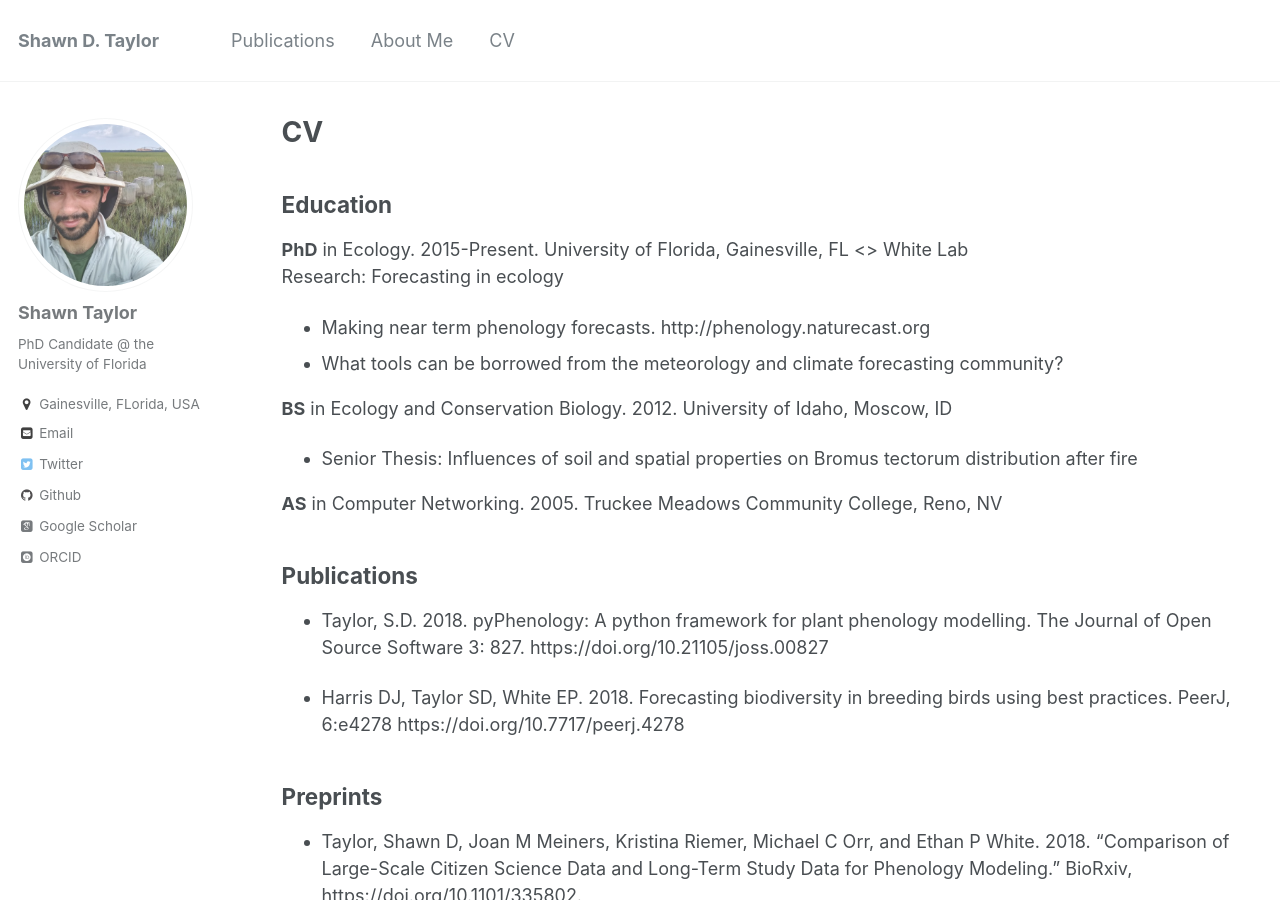
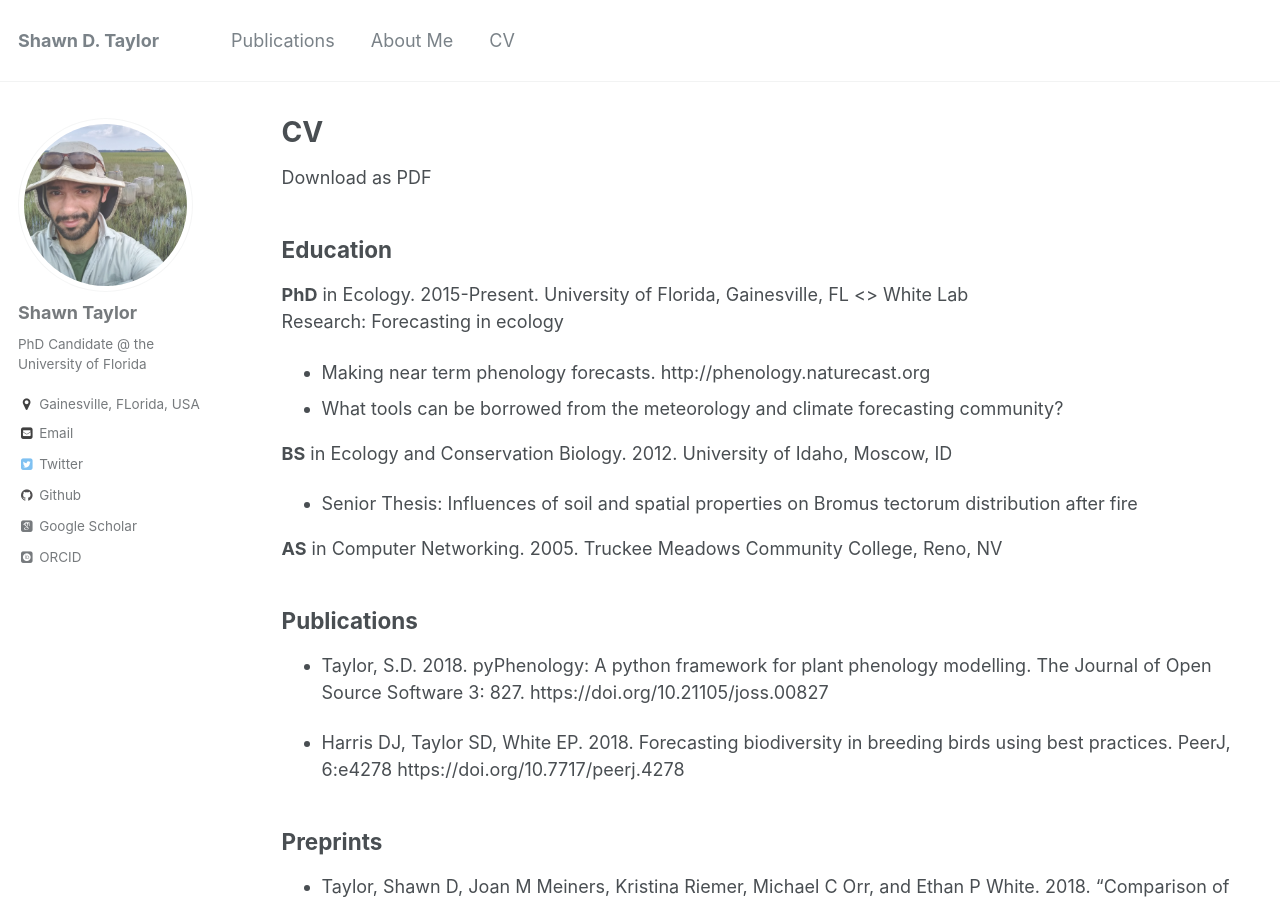
Before and after one commit to sdtaylor/sdtaylor.github.io, a Jekyll site: the page built from _pages/cv.md, in a window 1280 px wide and 900 px high. Built offline with Jekyll 4.4.1, drawn with Linux system fonts in a browser that asks for light colours; some web fonts are replaced.

Commit message:
pdf cv link

```diff
--- a/_pages/cv.md
+++ b/_pages/cv.md
@@ -8,6 +8,8 @@ redirect_from:
 ---
 
 {% include base_path %}
+
+[Download as PDF](https://github.com/sdtaylor/CV/raw/master/Shawn_Taylor_CV.pdf)
 
 ## Education
 
```
